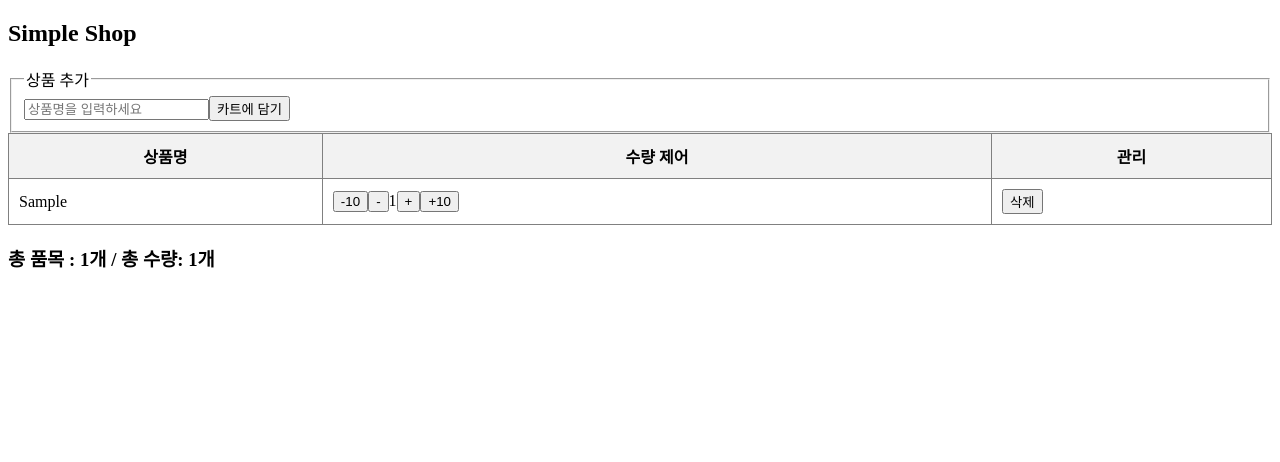
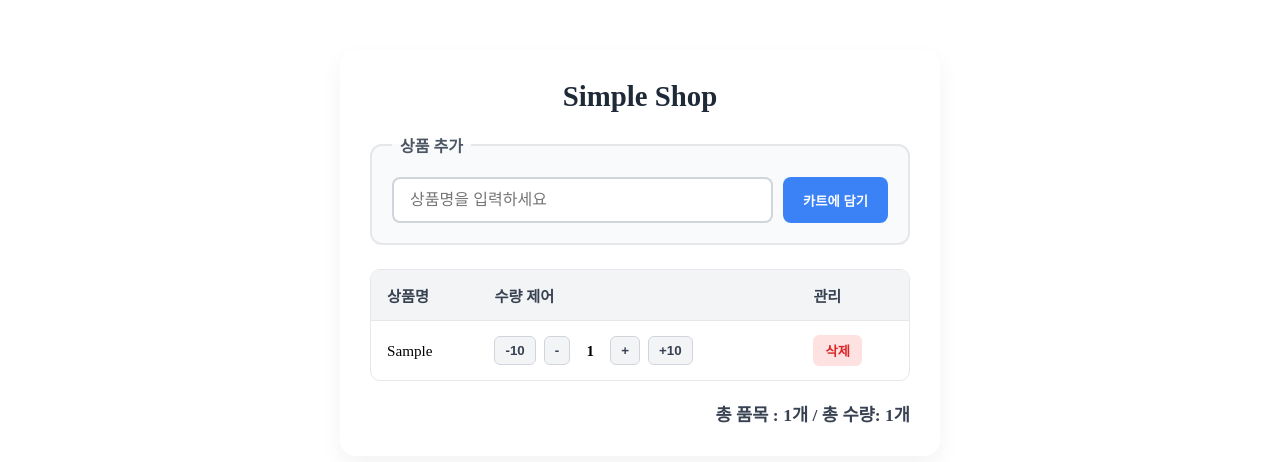
Before and after one commit to drasla/react-02-cart, a React (Vite) app: page / in a window 1280 px wide. Both pictures are taken after typing "Sample" into the empty fields and a click on the button "카트에 담기". Shown: the top 462 px of the page. Built offline with nearby package versions, Linux system fonts and the light colour scheme.

Commit message:
스타일링 적용 완료

```diff
--- a/package.json
+++ b/package.json
@@ -22,6 +22,7 @@
     "eslint-plugin-react-hooks": "^7.1.1",
     "eslint-plugin-react-refresh": "^0.5.7",
     "globals": "^17.13.0",
+    "prettier": "^3.9.10",
     "vite": "^8.3.4"
   }
 }
--- a/src/App.jsx
+++ b/src/App.jsx
@@ -1,21 +1,22 @@
-import {useState} from "react";
+import { useState } from "react";
+import styles from "./App.module.css";
 
 function App() {
-    const [name, setName] = useState("");   // input 관리용
-    const [cart, setCart] = useState([]);   // 목록 관리용
+    const [name, setName] = useState(""); // input 관리용
+    const [cart, setCart] = useState([]); // 목록 관리용
 
-    const handleSubmit = (event) => {
+    const handleSubmit = event => {
         event.preventDefault();
         if (name === "" || name === " ") {
             return;
         }
-        setCart([...cart, {name: name, quantity: 1}]);
+        setCart([...cart, { name: name, quantity: 1 }]);
         setName("");
-    }
+    };
 
-    const handleChange = (e) => {
+    const handleChange = e => {
         setName(e.target.value);
-    }
+    };
 
     const handleUpdateQuantity = (index, number) => {
         // 기능을 합쳐서 핸들러를 만드는데,
@@ -30,46 +31,46 @@
         // 그렇게 -3 해달라는 명령을 처리했을 때 nextQuantity 마이너스 값이면 하면 안됨
         // 이 조건은 nextQuantity 계산을 한 뒤에 if 처리를 해줘야 함.
         if (nextQuantity < 1) {
-            return;  // nextQuantity를 구하긴 했지만, 업데이트를 안하고 종료
+            return; // nextQuantity를 구하긴 했지만, 업데이트를 안하고 종료
         }
         newCart[index].quantity = nextQuantity;
         setCart(newCart);
     };
 
-    const handleDeleteButton = (index) => {
+    const handleDeleteButton = index => {
         const result = cart.filter((v, i) => {
-            return i !== index
+            return i !== index;
         });
         setCart(result);
-    }
+    };
 
     // totalQuantity라는 일반 변수는 값을 저장할 때 'state'를 이용하고 있는 중임
     // react는 state의 값이 변하는지를 감시하고 있기 때문에
     // 값이 변하여 재계산을 하는 'react에서의 리렌더링 => 재계산을 하여 브라우저에 코드를 제공하는 일'이라는 과정에 포함됨
     const totalQuantity = cart.reduce((sum, item) => {
-        return item.quantity + sum
+        return item.quantity + sum;
     }, 0);
 
     return (
-        <>
-            <h2>Simple Shop</h2>
-            <fieldset>
-                <legend>상품 추가</legend>
-                <form onSubmit={handleSubmit}>
+        <div className={styles.container}>
+            <h2 className={styles.title}>Simple Shop</h2>
+            <fieldset className={styles.fieldset}>
+                <legend className={styles.legend}>상품 추가</legend>
+                <form className={styles.form} onSubmit={handleSubmit}>
                     <input
+                        className={styles.input}
                         placeholder={"상품명을 입력하세요"}
                         value={name}
-                        onChange={handleChange}/>
-                    <button type={"submit"}>카트에 담기</button>
+                        onChange={handleChange}
+                    />
+                    <button className={styles.submitButton} type={"submit"}>
+                        카트에 담기
+                    </button>
                 </form>
             </fieldset>
-            <table border={1}
-                   cellPadding={10}
-                   style={{
-                       width: "100%",
-                       borderCollapse: "collapse",
-                   }}>
-                <thead style={{backgroundColor: "#f2f2f2"}}>
+            <div className={styles.tableWrapper}>
+                <table className={styles.table}>
+                    <thead>
                         <tr>
                             <th>상품명</th>
                             <th>수량 제어</th>
@@ -77,23 +78,50 @@
                         </tr>
                     </thead>
                     <tbody>
-                {cart.map((item, index) => <tr key={index}>
+                        {cart.map((item, index) => (
+                            <tr key={index}>
                                 <td>{item.name}</td>
                                 <td>
-                        <button onClick={() => handleUpdateQuantity(index, -10)}>-10</button>
-                        <button onClick={() => handleUpdateQuantity(index, -1)}>-</button>
-                        {item.quantity}
-                        <button onClick={() => handleUpdateQuantity(index, 1)}>+</button>
-                        <button onClick={() => handleUpdateQuantity(index, 10)}>+10</button>
+                                    <div className={styles.quantityGroup}>
+                                        <button
+                                            className={styles.qtyButton}
+                                            onClick={() => handleUpdateQuantity(index, -10)}>
+                                            -10
+                                        </button>
+                                        <button
+                                            className={styles.qtyButton}
+                                            onClick={() => handleUpdateQuantity(index, -1)}>
+                                            -
+                                        </button>
+                                        <span className={styles.quantityText}>{item.quantity}</span>
+                                        <button
+                                            className={styles.qtyButton}
+                                            onClick={() => handleUpdateQuantity(index, 1)}>
+                                            +
+                                        </button>
+                                        <button
+                                            className={styles.qtyButton}
+                                            onClick={() => handleUpdateQuantity(index, 10)}>
+                                            +10
+                                        </button>
+                                    </div>
                                 </td>
                                 <td>
-                        <button onClick={() => handleDeleteButton(index)}>삭제</button>
+                                    <button
+                                        className={styles.deleteButton}
+                                        onClick={() => handleDeleteButton(index)}>
+                                        삭제
+                                    </button>
                                 </td>
-                </tr>)}
+                            </tr>
+                        ))}
                     </tbody>
                 </table>
-            <h3>총 품목 : {cart.length}개 / 총 수량: {totalQuantity}개</h3>
-        </>
+            </div>
+            <h3 className={styles.summary}>
+                총 품목 : {cart.length}개 / 총 수량: {totalQuantity}개
+            </h3>
+        </div>
     );
 }
 
--- /dev/null
+++ b/src/App.module.css
@@ -0,0 +1,163 @@
+.container {
+    width: 100%;
+    max-width: 600px;
+    margin: 50px auto;
+    padding: 30px;
+    background: white;
+    border-radius: 16px;
+    box-shadow: 0 10px 25px rgba(0, 0, 0, 0.05);
+}
+
+.title {
+    font-size: 1.8rem;
+    color: #1f2937;
+    margin-bottom: 20px;
+    text-align: center;
+}
+
+.fieldset {
+    border: 2px solid #e5e7eb;
+    border-radius: 12px;
+    padding: 20px;
+    margin-bottom: 24px;
+    background-color: #f9fafb;
+}
+
+.legend {
+    font-weight: 600;
+    color: #4b5563;
+    padding: 0 8px;
+}
+
+.form {
+    display: flex;
+    gap: 10px;
+}
+
+.input {
+    flex: 1;
+    padding: 12px 16px;
+    font-size: 1rem;
+    border: 2px solid #d1d5db;
+    border-radius: 8px;
+    outline: none;
+    transition: border-color 0.2s;
+    background-color: white;
+}
+
+.input:focus {
+    border-color: #3b82f6;
+}
+
+.submitButton {
+    padding: 12px 20px;
+    background-color: #3b82f6;
+    color: white;
+    font-weight: 600;
+    border: none;
+    border-radius: 8px;
+    cursor: pointer;
+    transition: background-color 0.2s;
+}
+
+.submitButton:hover {
+    background-color: #2563eb;
+}
+
+.tableWrapper {
+    width: 100%;
+    /*
+        가로축으로 자식의 크기가 더 크면, 스크롤바를 보여주겠다
+        가로축으로 자식의 크기가 작으면, 스크롤바는 안 보여줄 거구
+    */
+    overflow-x: auto;
+    border-radius: 10px;
+    border: 1px solid #e5e7eb;
+    margin-bottom: 20px;
+}
+
+.table {
+    width: 100%;
+    border-collapse: collapse;
+    text-align: left;
+    font-size: 0.95rem;
+}
+
+/*
+     모듈 CSS를 쓴다는 이유는, App이라는 컴포넌트 에만 적용된다며? 그래서 쓴다며
+     => 반은 맞고 반은 틀린 말임
+     명확하게 이 컴포넌트에만 적용되는건 class 뿐임
+     태그 선택자, 아이디 선택자 같은건 다른 컴포넌트에 적용이 될 수도 있음
+
+     모듈 CSS는 클래스에 대해서만 리액트가 반영 해주고 있는 것
+*/
+
+.table th,
+.table td {
+    /* App 컴포넌트에만 적용하는 table 클래스의 자손인 th에 적용하게 되니까 괜찮음 */
+    padding: 14px 16px;
+    border-bottom: 1px solid #e5e7eb;
+}
+
+.table th {
+    background-color: #f3f4f6;
+    color: #374151;
+    font-weight: 600;
+}
+
+.table tbody tr:last-child td {
+    border-bottom: none;
+}
+
+.table tbody tr:hover {
+    background-color: #f9fafb;
+}
+
+.quantityGroup {
+    display: flex;
+    align-items: center;
+    gap: 8px;
+}
+
+.qtyButton {
+    padding: 6px 10px;
+    background-color: #f3f4f6;
+    border: 1px solid #d1d5db;
+    border-radius: 6px;
+    cursor: pointer;
+    font-weight: 600;
+    color: #374151;
+    transition: all 0.2s;
+}
+
+.qtyButton:hover {
+    background-color: #e5e7eb;
+}
+
+.quantityText {
+    min-width: 24px;
+    text-align: center;
+    font-weight: 600;
+}
+
+.deleteButton {
+    padding: 6px 12px;
+    background-color: #fee2e2;
+    color: #dc2626;
+    border: none;
+    border-radius: 6px;
+    cursor: pointer;
+    font-weight: 600;
+    transition: background-color 0.2s;
+}
+
+.deleteButton:hover {
+    background-color: #fecaca;
+}
+
+.summary {
+    font-size: 1.1rem;
+    color: #374151;
+    text-align: right;
+    font-weight: 600;
+}
--- /dev/null
+++ b/src/global.css
@@ -0,0 +1,5 @@
+* {
+    box-sizing: border-box;
+    margin: 0;
+    padding: 0;
+}
```
Also changed, not shown: prettier.config.mjs (added, +14 -0 lines), src/main.jsx (+9 -8 lines), 1 other file (tests, documents, lock files or other folders). Lines whose indentation alone changed are shown as unchanged.
